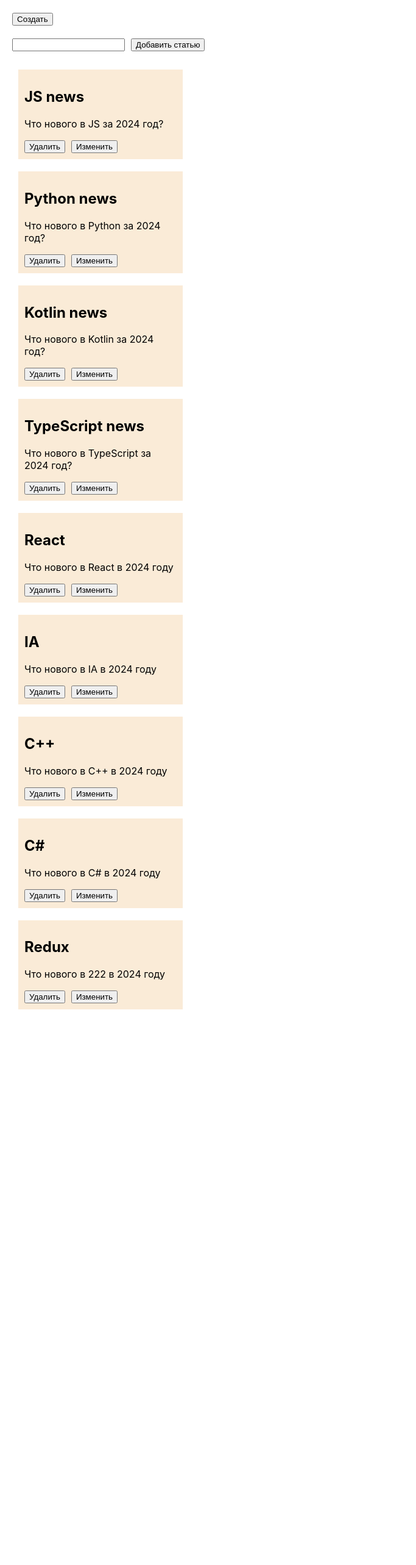
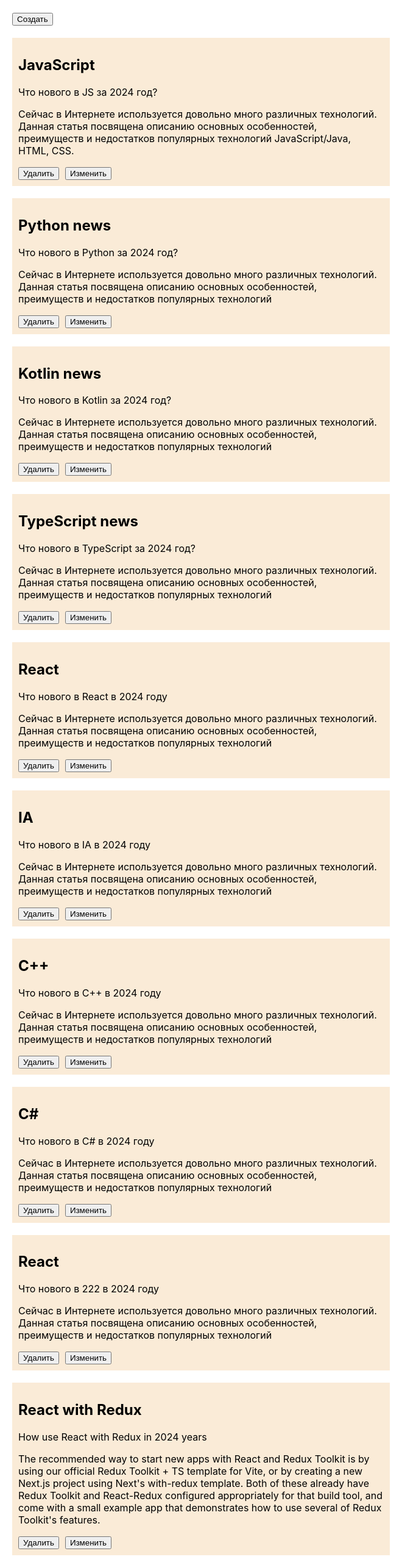
Before and after one commit to MonaMag/react-rtk-query, a React (Create React App) app: page / in a window 1280 px wide. Shown: the top 2566 px of the page at 61% size, without its empty margins (0-683 px from the left). Before the commit the page ends 1685 px from the top, so only its background shows below. Built offline with nearby package versions, Linux system fonts and the light colour scheme; data requests are answered from the project's data file.

Commit message:
component CreateArticleForm used

```diff
--- a/db.json
+++ b/db.json
@@ -1,8 +1,8 @@
 {
   "articles": [
     {
-      "id": 1,
-      "title": "JS news",
+      "id": "1",
+      "title": "JavaScript",
       "subtitle": "Что нового в JS за 2024 год?",
       "paragraph": "Сейчас в Интернете используется довольно много различных технологий. Данная статья посвящена описанию основных особенностей, преимуществ и недостатков популярных технологий JavaScript/Java, HTML, CSS.",
       "createdArticle": "5.03.2024",
@@ -20,7 +20,7 @@
       ]
     },
     {
-      "id": 2,
+      "id": "2",
       "title": "Python news",
       "subtitle": "Что нового в Python за 2024 год?",
       "paragraph": "Сейчас в Интернете используется довольно много различных технологий. Данная статья посвящена описанию основных особенностей, преимуществ и недостатков популярных технологий",
@@ -39,7 +39,7 @@
       ]
     },
     {
-      "id": 3,
+      "id": "3",
       "title": "Kotlin news",
       "subtitle": "Что нового в Kotlin за 2024 год?",
       "paragraph": "Сейчас в Интернете используется довольно много различных технологий. Данная статья посвящена описанию основных особенностей, преимуществ и недостатков популярных технологий",
@@ -58,7 +58,7 @@
       ]
     },
     {
-      "id": 4,
+      "id": "4",
       "title": "TypeScript news",
       "subtitle": "Что нового в TypeScript за 2024 год?",
       "paragraph": "Сейчас в Интернете используется довольно много различных технологий. Данная статья посвящена описанию основных особенностей, преимуществ и недостатков популярных технологий",
@@ -154,7 +154,7 @@
     },
     {
       "id": "eadf",
-      "title": "Redux",
+      "title": "React",
       "subtitle": "Что нового в 222 в 2024 году",
       "paragraph": "Сейчас в Интернете используется довольно много различных технологий. Данная статья посвящена описанию основных особенностей, преимуществ и недостатков популярных технологий",
       "createdArticle": "5.03.2024",
@@ -170,6 +170,13 @@
           "date": "07.03.2024"
         }
       ]
+    },
+    {
+      "id": "ee4c",
+      "title": "React with Redux",
+      "subtitle": "How use React with Redux in 2024 years",
+      "paragraph": "The recommended way to start new apps with React and Redux Toolkit is by using our official Redux Toolkit + TS template for Vite, or by creating a new Next.js project using Next's with-redux template.\n\nBoth of these already have Redux Toolkit and React-Redux configured appropriately for that build tool, and come with a small example app that demonstrates how to use several of Redux Toolkit's features.",
+      "createdArticle": "2024-03-06"
     }
   ]
 }
--- a/src/entities/Article/model/types/types.ts
+++ b/src/entities/Article/model/types/types.ts
@@ -5,7 +5,7 @@
 }
 
 export interface IArticle {
-  id: number;
+  id: string;
   title: string;
   subtitle: string;
   paragraph: string;
--- a/src/entities/Article/ui/ArticleItem.tsx
+++ b/src/entities/Article/ui/ArticleItem.tsx
@@ -29,6 +29,7 @@
       <div className={cls.card}>
         <h2>{article.title}</h2>
         <p>{article.subtitle}</p>
+        <p>{article.paragraph}</p>
         <div className={cls.actionBtn}>
           <button className={cls.button} onClick={handleRemoveArticle}>
             Удалить
--- a/src/entities/Article/ui/ArticlesList.module.css
+++ b/src/entities/Article/ui/ArticlesList.module.css
@@ -1,8 +1,10 @@
 .articleList {
   display: flex;
-  justify-content: center;
+  justify-content: flex-start;
   align-items: flex-start;
   flex-wrap: wrap;
+  gap: 20px;
+  margin-top: 20px;
 }
 
 .header {
@@ -14,7 +16,6 @@
 }
 
 .content {
-  width: 100%;
   display: flex;
   flex-direction: column;
   justify-content: center;
@@ -22,9 +23,8 @@
 }
 
 .card {
-   width: 250px;
-   margin: 10px;
-    padding: 10px;
+   width: 600px;
+   padding: 10px;
    background-color: antiquewhite;
  }
 
--- a/src/features/createArticle/CreateArticleForm.tsx
+++ b/src/features/createArticle/CreateArticleForm.tsx
@@ -2,13 +2,17 @@
 import { useFormik } from "formik";
 import * as Yup from "yup";
 import cls from "./CreateArticleForm.module.css";
+import { useCreateArticleMutation } from "../../entities/Article/api/articlesApi";
+import { IArticle } from "../../entities/Article/model/types/types";
 
 export interface CreateArticleFormProps {
   className?: string;
   onClose: () => void;
 }
 
-const CreateArticleForm: FC<CreateArticleFormProps> = memo(() => {
+const CreateArticleForm: FC<CreateArticleFormProps> = memo(({ onClose }) => {
+  const [createArticle, {}] = useCreateArticleMutation();
+
   const formik = useFormik({
     initialValues: {
       title: "",
@@ -22,14 +26,16 @@
         .required("Введите название статьи"),
       subtitle: Yup.string()
         .min(20, "Количество символов не менее 20")
-        .max(40, "Количество символов не должно превышать 40"),
+        .max(100, "Количество символов не должно превышать 100"),
       paragraph: Yup.string()
         .min(20, "Количество символов не менее 20")
         .required("Ведите текст статьи"),
       createdArticle: Yup.date().required("Введите дату создания статьи"),
     }),
     onSubmit: (values) => {
-      alert(JSON.stringify(values, null, 2));
+      createArticle(values as IArticle);
+      onClose();
+      //alert(JSON.stringify(values, null, 2));
     },
   });
 
--- a/src/pages/ArticlesPage.tsx
+++ b/src/pages/ArticlesPage.tsx
@@ -1,13 +1,10 @@
-import React, { FC, useState } from "react";
+import React, { FC } from "react";
 import {
-  useCreateArticleMutation,
   useGetArticlesQuery,
   useRemoveArticleMutation,
   useUpdateArticleMutation,
 } from "../entities/Article/api/articlesApi";
 import { ArticlesList } from "../entities/Article/ui/ArticlesList";
-import { IArticle } from "../entities/Article/model/types/types";
-import cls from "../entities/Article/ui/ArticlesList.module.css";
 import { CreateArticleModal } from "../features/createArticle/CreateArticlModal";
 
 interface ArticlesPageProps {
@@ -17,9 +14,9 @@
 export const ArticlesPage: FC<ArticlesPageProps> = ({ className }) => {
   const { data = [], isLoading, error } = useGetArticlesQuery();
 
-  const [title, setTitle] = useState("");
+  //const [title, setTitle] = useState("");
 
-  const [createArticle, {}] = useCreateArticleMutation();
+  //const [createArticle, {}] = useCreateArticleMutation();
   const [updateArticle, {}] = useUpdateArticleMutation();
   const [removeArticle, {}] = useRemoveArticleMutation();
 
@@ -27,25 +24,27 @@
     return <p>Ошибка при загрузке статей</p>;
   }
 
-  const handleCreatePost = async () => {
+  /*  const handleCreateArticle = async () => {
     await createArticle({
       title,
       subtitle: `Что нового в ${title} в 2024 году`,
     } as IArticle);
-  };
+  };*/
 
   return (
     <div>
-      <CreateArticleModal />
-      <div className={cls.header}>
+      <div>
+        <CreateArticleModal />
+      </div>
+      {/*   <div className={cls.header}>
         <input
           type="text"
           value={title}
           className={cls.input}
           onChange={(e) => setTitle(e.target.value)}
         />
-        <button onClick={handleCreatePost}>Добавить статью</button>
-      </div>
+        <button onClick={handleCreateArticle}>Добавить статью</button>
+      </div>*/}
       <ArticlesList
         articles={data}
         isLoading={isLoading}
```
